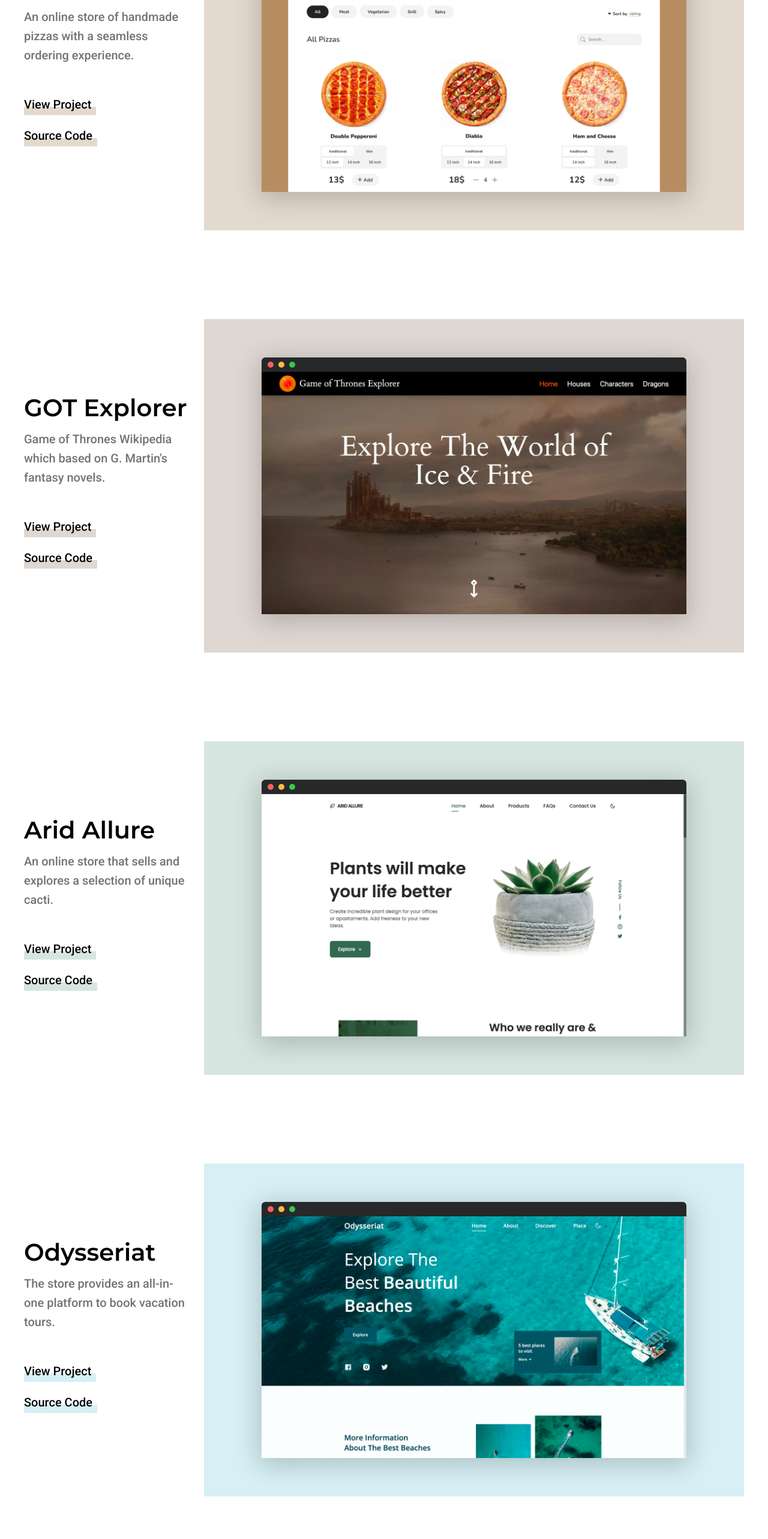
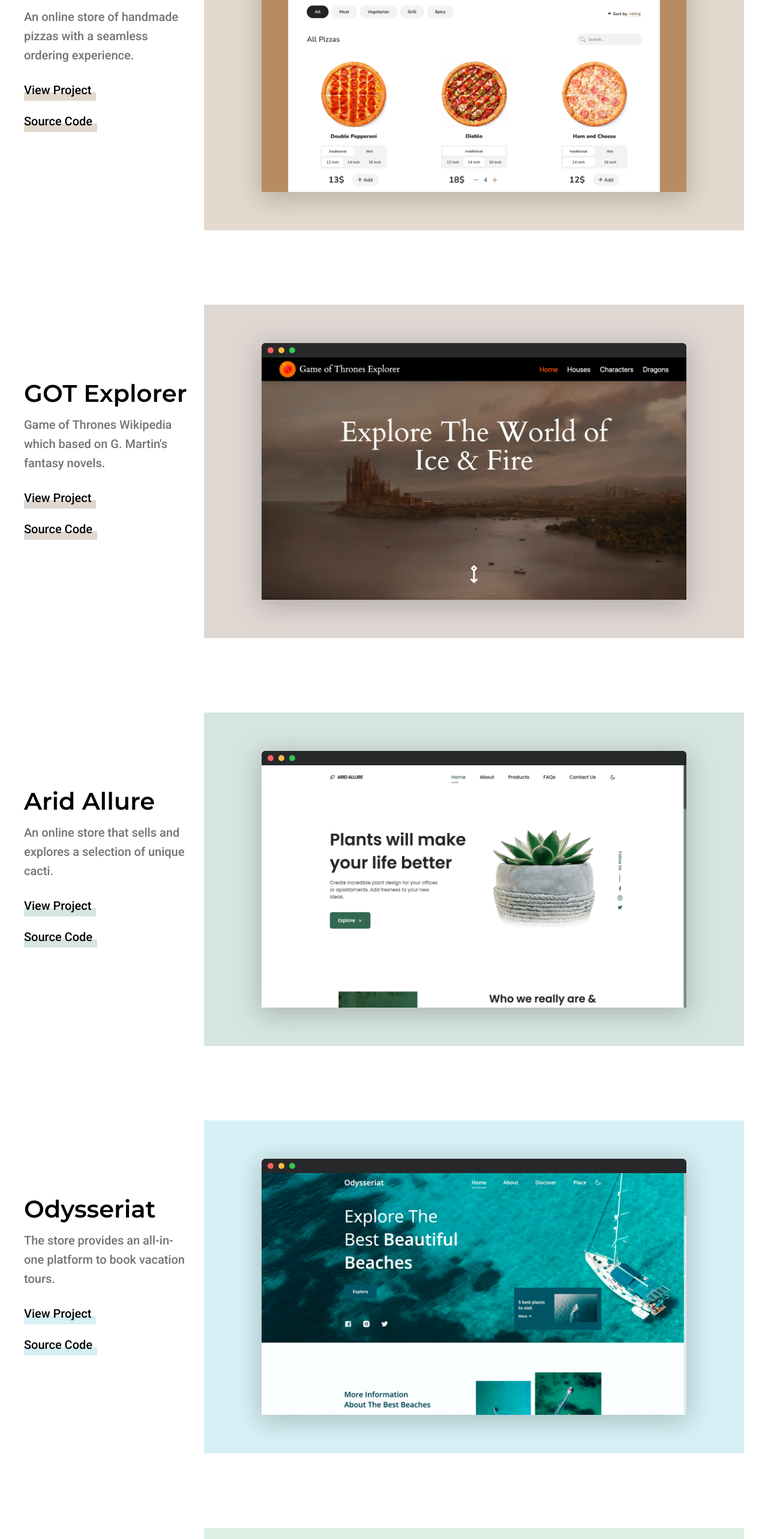
Before and after one commit to AlexandrSpevakov/portfolio-website, a Next.js app: page / in a window 1280 px wide. Shown: the part 780-3346 px from the top of the page at 60% size. Built offline with nearby package versions, Linux system fonts and the light colour scheme.

Commit message:
refactor: adjust paddings for buttons

```diff
--- a/app/components/Works.tsx
+++ b/app/components/Works.tsx
@@ -46,7 +46,7 @@ export default function Works() {
             href="https://crustco.netlify.app/"
             target="_blank"
             rel="noreferrer"
-            className="relative mt-8 block w-fit py-1 pr-2 align-bottom font-medium before:absolute before:bottom-0 before:left-0 before:z-[-1] before:h-2/5 before:w-full before:bg-crust before:px-4 before:duration-500 hover:before:h-5/6 xl:mt-12"
+            className="relative mt-5 block w-fit py-1 pr-2 align-bottom font-medium before:absolute before:bottom-0 before:left-0 before:z-[-1] before:h-2/5 before:w-full before:bg-crust before:px-4 before:duration-500 hover:before:h-5/6 xl:mt-6"
           >
             View Project
           </a>
@@ -99,7 +99,7 @@ export default function Works() {
             href="https://got-explorer.vercel.app/"
             target="_blank"
             rel="noreferrer"
-            className="relative mt-8 block w-fit py-1 pr-2 align-bottom font-medium before:absolute before:bottom-0 before:left-0 before:z-[-1] before:h-2/5 before:w-full before:bg-got before:px-4 before:duration-500 hover:before:h-5/6 xl:mt-12"
+            className="relative mt-5 block w-fit py-1 pr-2 align-bottom font-medium before:absolute before:bottom-0 before:left-0 before:z-[-1] before:h-2/5 before:w-full before:bg-got before:px-4 before:duration-500 hover:before:h-5/6 xl:mt-6"
           >
             View Project
           </a>
@@ -151,7 +151,7 @@ export default function Works() {
             href="https://sashaspievakov.github.io/arid-allure/"
             target="_blank"
             rel="noreferrer"
-            className="relative mt-8 block w-fit py-1 pr-2 align-bottom font-medium before:absolute before:bottom-0 before:left-0 before:z-[-1] before:h-2/5 before:w-full before:bg-arid before:px-4 before:duration-500 hover:before:h-5/6 xl:mt-12"
+            className="relative mt-5 block w-fit py-1 pr-2 align-bottom font-medium before:absolute before:bottom-0 before:left-0 before:z-[-1] before:h-2/5 before:w-full before:bg-arid before:px-4 before:duration-500 hover:before:h-5/6 xl:mt-6"
           >
             View Project
           </a>
@@ -203,7 +203,7 @@ export default function Works() {
             href="https://sashaspievakov.github.io/odysseriat/"
             target="_blank"
             rel="noreferrer"
-            className="relative mt-8 block w-fit py-1 pr-2 align-bottom font-medium before:absolute before:bottom-0 before:left-0 before:z-[-1] before:h-2/5 before:w-full before:bg-odysseriat before:px-4 before:duration-500 hover:before:h-5/6 xl:mt-12"
+            className="relative mt-5 block w-fit py-1 pr-2 align-bottom font-medium before:absolute before:bottom-0 before:left-0 before:z-[-1] before:h-2/5 before:w-full before:bg-odysseriat before:px-4 before:duration-500 hover:before:h-5/6 xl:mt-6"
           >
             View Project
           </a>
@@ -255,7 +255,7 @@ export default function Works() {
             href="https://sashaspievakov.github.io/salad-verse/"
             target="_blank"
             rel="noreferrer"
-            className="relative mt-8 block w-fit py-1 pr-2 align-bottom font-medium before:absolute before:bottom-0 before:left-0 before:z-[-1] before:h-2/5 before:w-full before:bg-salad before:px-4 before:duration-500 hover:before:h-5/6 xl:mt-12"
+            className="relative mt-5 block w-fit py-1 pr-2 align-bottom font-medium before:absolute before:bottom-0 before:left-0 before:z-[-1] before:h-2/5 before:w-full before:bg-salad before:px-4 before:duration-500 hover:before:h-5/6 xl:mt-6"
           >
             View Project
           </a>
```
